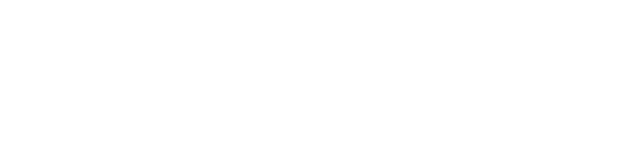
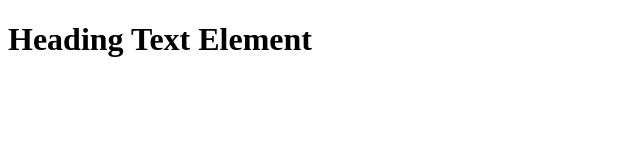
Before and after one commit to DjQris/version, a plain HTML site: page index.html in a window 1280 px wide. Shown: the whole page, without its empty margins (0-640 px from the left). Drawn offline with Linux system fonts and the light colour scheme.

Commit message:
second commit

```diff
--- a/index.html
+++ b/index.html
@@ -1,14 +1,15 @@
 <!DOCTYPE html>
 <html lang="en">
-<head>
-    <meta charset="UTF-8">
-    <meta name="viewport" content="width=device-width, initial-scale=1.0">
+  <head>
+    <meta charset="UTF-8" />
+    <meta name="viewport" content="width=device-width, initial-scale=1.0" />
     <title>Version</title>
-</head>
-<body>
-
-
-
-
-</body>
+  </head>
+  <body>
+    <div class="container">
+      <div class="inner-container">
+        <h1>Heading Text Element</h1>
+      </div>
+    </div>
+  </body>
 </html>
--- a/style.css
+++ b/style.css
@@ -0,0 +1,5 @@
+*{
+    margin: 0;
+    padding: 0;
+    box-sizing: border-box;
+}
```
